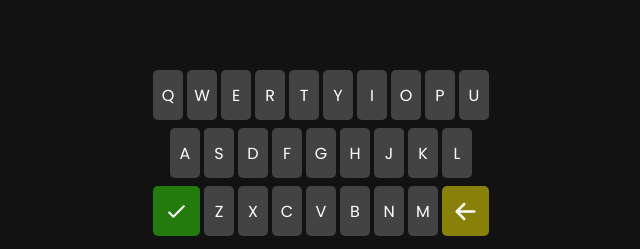
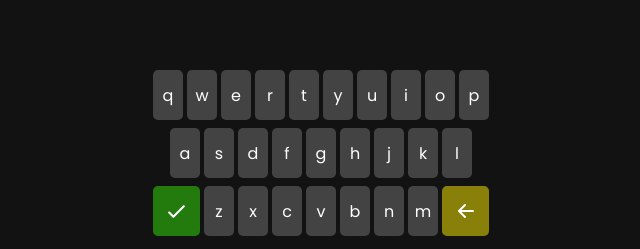
Before and after one commit to Kossin1337/wordle-game, a React (Create React App) app: page / in a window 1280 px wide. Shown: the part 548-797 px from the top of the page, without its empty margins (319-959 px from the left). Built offline with nearby package versions, Linux system fonts and the light colour scheme; data requests are answered from the project's data file.

Commit message:
Advanced keyboard added

```diff
--- a/src/components/AdvancedKeyboard.js
+++ /dev/null
@@ -1,72 +0,0 @@
-import React from "react";
-
-const AdvancedKeyboard = ({ usedKeys }) => {
-  return (
-    <div className="advanced-keyboard">
-      <div className="row">
-        <div className="key">Q</div>
-        <div className="key">W</div>
-        <div className="key">E</div>
-        <div className="key">R</div>
-        <div className="key">T</div>
-        <div className="key">Y</div>
-        <div className="key">I</div>
-        <div className="key">O</div>
-        <div className="key">P</div>
-        <div className="key">U</div>
-      </div>
-      <div className="row">
-        <div className="key">A</div>
-        <div className="key">S</div>
-        <div className="key">D</div>
-        <div className="key">F</div>
-        <div className="key">G</div>
-        <div className="key">H</div>
-        <div className="key">J</div>
-        <div className="key">K</div>
-        <div className="key">L</div>
-      </div>
-      <div className="row">
-        <div className="key action enter">
-          <svg
-            className="w-6 h-6 enter-svg"
-            fill="none"
-            stroke="currentColor"
-            viewBox="0 0 24 24"
-            xmlns="http://www.w3.org/2000/svg"
-          >
-            <path
-              strokeLinecap="round"
-              strokeLinejoin="round"
-              strokeWidth="2"
-              d="M5 13l4 4L19 7"
-            ></path>
-          </svg>
-        </div>
-        <div className="key">Z</div>
-        <div className="key">X</div>
-        <div className="key">C</div>
-        <div className="key">V</div>
-        <div className="key">B</div>
-        <div className="key">N</div>
-        <div className="key">M</div>
-        <div className="key action backspace">
-          <svg
-            className="w-6 h-6 backspace-svg"
-            fill="currentColor"
-            viewBox="0 0 20 20"
-            xmlns="http://www.w3.org/2000/svg"
-          >
-            <path
-              fillRule="evenodd"
-              d="M9.707 16.707a1 1 0 01-1.414 0l-6-6a1 1 0 010-1.414l6-6a1 1 0 011.414 1.414L5.414 9H17a1 1 0 110 2H5.414l4.293 4.293a1 1 0 010 1.414z"
-              clipRule="evenodd"
-            ></path>
-          </svg>
-        </div>
-      </div>
-    </div>
-  );
-};
-
-export default AdvancedKeyboard;
--- a/src/components/Wordle.js
+++ b/src/components/Wordle.js
@@ -2,8 +2,8 @@ import React, { useEffect } from "react";
 import { useWordle } from "../hooks/useWordle";
 import Navigation from "./Navigation";
 import Grid from "./Grid";
-import AlphabeticalKeyboard from "./AlphabeticalKeyboard";
-import AdvancedKeyboard from "./AdvancedKeyboard";
+import AlphabeticalKeyboard from "./keyboards/AlphabeticalKeyboard";
+import AdvancedKeyboard from "./keyboards/AdvancedKeyboard";
 
 import "./Wordle.scss";
 
--- a/src/components/Wordle.scss
+++ b/src/components/Wordle.scss
@@ -188,6 +188,22 @@
           }
         }
 
+        .green {
+          background-color: rgba(50, 180, 10, 0.5);
+          border-color: #5ac85a;
+        }
+
+        .yellow {
+          background-color: rgba(255, 238, 0, 0.5);
+          border-color: #e2cc68;
+        }
+
+        .grey {
+          background-color: rgba(0, 0, 0, 0.5);
+          border-color: #000000;
+          color: #aaa;
+        }
+
         .action {
           width: 47px;
           display: flex;
@@ -195,9 +211,17 @@
           align-items: center;
 
           svg {
+            color: #fff;
+          }
+
+          .enter-svg {
             width: 25px;
             height: 25px;
-            color: #fff;
+          }
+
+          .backspace-svg {
+            width: 20px;
+            height: 20px;
           }
         }
 
--- /dev/null
+++ b/src/components/keyboards/AdvancedKeyboard.js
@@ -0,0 +1,35 @@
+import React from "react";
+import Enter from "./Enter";
+import Backspace from "./Backspace";
+
+const keyboard = [
+  ["q", "w", "e", "r", "t", "y", "u", "i", "o", "p"],
+  ["a", "s", "d", "f", "g", "h", "j", "k", "l"],
+  ["enter", "z", "x", "c", "v", "b", "n", "m", "backspace"],
+];
+
+const AdvancedKeyboard = ({ usedKeys }) => {
+  return (
+    <div className="advanced-keyboard">
+      {keyboard.map((row, index) => {
+        return (
+          <div className="row" key={index}>
+            {row.map((key) => {
+              if (key === "enter") return <Enter key={key} />;
+              if (key === "backspace") return <Backspace key={key} />;
+
+              const color = usedKeys[key];
+              return (
+                <div className={`key ${color}`} key={key}>
+                  {key}
+                </div>
+              );
+            })}
+          </div>
+        );
+      })}
+    </div>
+  );
+};
+
+export default AdvancedKeyboard;
--- /dev/null
+++ b/src/components/keyboards/Backspace.js
@@ -0,0 +1,22 @@
+import React from "react";
+
+const Backspace = () => {
+  return (
+    <div className="key action backspace">
+      <svg
+        className="w-6 h-6 backspace-svg"
+        fill="currentColor"
+        viewBox="0 0 20 20"
+        xmlns="http://www.w3.org/2000/svg"
+      >
+        <path
+          fillRule="evenodd"
+          d="M9.707 16.707a1 1 0 01-1.414 0l-6-6a1 1 0 010-1.414l6-6a1 1 0 011.414 1.414L5.414 9H17a1 1 0 110 2H5.414l4.293 4.293a1 1 0 010 1.414z"
+          clipRule="evenodd"
+        ></path>
+      </svg>
+    </div>
+  );
+};
+
+export default Backspace;
--- /dev/null
+++ b/src/components/keyboards/Enter.js
@@ -0,0 +1,24 @@
+import React from "react";
+
+const Enter = () => {
+  return (
+    <div className="key action enter">
+      <svg
+        className="w-6 h-6 enter-svg"
+        fill="none"
+        stroke="currentColor"
+        viewBox="0 0 24 24"
+        xmlns="http://www.w3.org/2000/svg"
+      >
+        <path
+          strokeLinecap="round"
+          strokeLinejoin="round"
+          strokeWidth="2"
+          d="M5 13l4 4L19 7"
+        ></path>
+      </svg>
+    </div>
+  );
+};
+
+export default Enter;
```
Also changed, not shown: src/components/keyboards/AlphabeticalKeyboard.js (renamed from src/components/AlphabeticalKeyboard.js).
